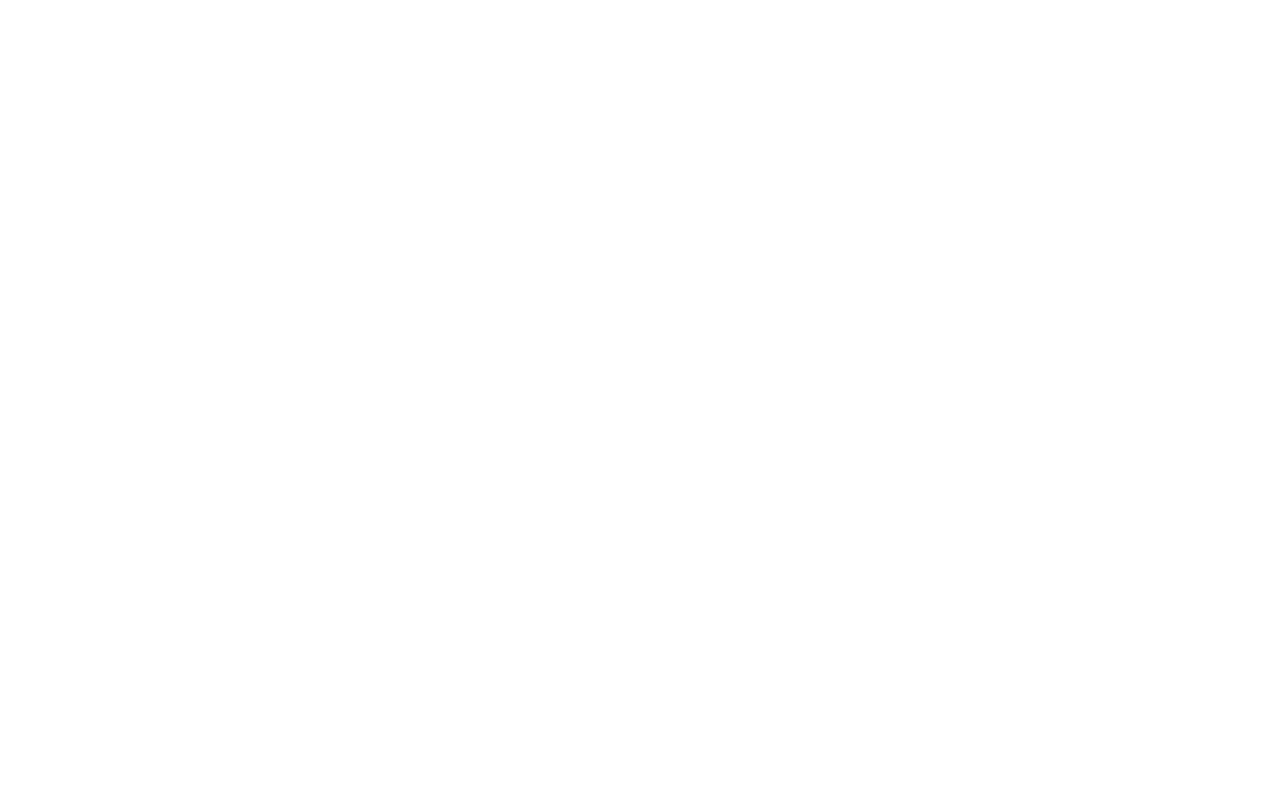
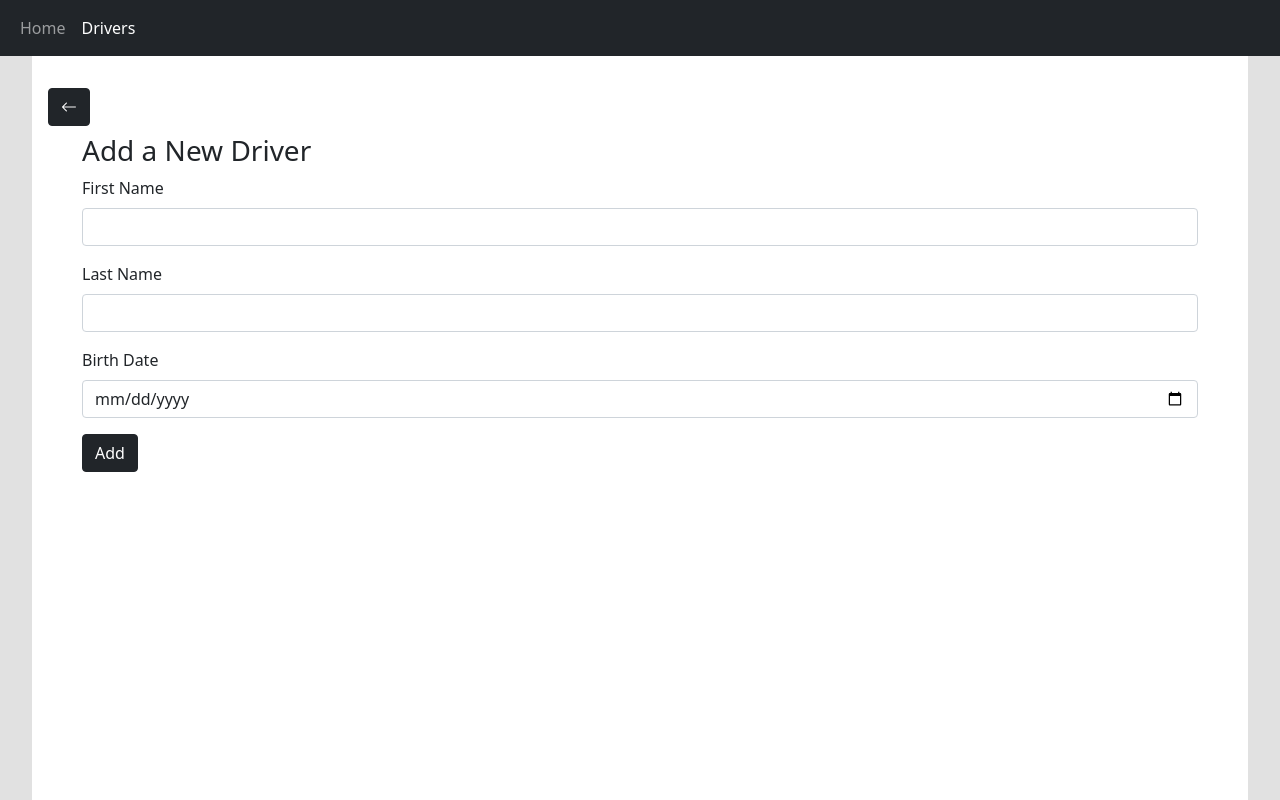
Before and after one commit to nahux/laravel-react-test, a React (Create React App) app: page /driver/add in a window 1280 px wide. Before the commit this address had no page. Built offline with nearby package versions, Linux system fonts and the light colour scheme.

Commit message:
Improved styling and added navbar

```diff
--- a/package.json
+++ b/package.json
@@ -8,6 +8,7 @@
     "@testing-library/user-event": "^13.5.0",
     "axios": "^0.27.2",
     "bootstrap": "^5.1.3",
+    "bootstrap-icons": "^1.8.3",
     "react": "^18.1.0",
     "react-dom": "^18.1.0",
     "react-router-dom": "^6.3.0",
--- a/src/App.css
+++ b/src/App.css
@@ -1,4 +1,23 @@
-.App {
-  text-align: center;
-  margin: 1em 5em;
+html, body, #root, .wrapper {
+    overflow: hidden;
+    height: 100%;
 }
+
+.wrapper {
+    background-color: #e1e1e1;
+}
+
+.content {
+    height: 100%;
+    overflow: auto;
+    background-color: white;
+    margin: 0em 2em;
+    padding: 1em;
+}
+
+@media screen and (max-width: 600px) {
+    .content {
+        margin: 0 2px;
+        padding: 0.5em;
+    }
+}
--- a/src/App.js
+++ b/src/App.js
@@ -1,19 +1,25 @@
 import "./App.css";
 import { BrowserRouter, Routes, Route } from "react-router-dom";
 // Local components
+import Home from "./components/Home/Home";
 import ListDrivers from "./components/Drivers/ListDrivers";
 import AddDriver from "./components/Drivers/AddDriver";
 import EditDriver from "./components/Drivers/EditDriver";
+import Navbar from "./components/Common/Navbar";
 
 function App() {
   return (
-    <div className="App">
+    <div className="wrapper">
       <BrowserRouter>
-        <Routes>
-          <Route path="/" element={ <ListDrivers /> } />
-          <Route path="/add" element={ <AddDriver /> } />
-          <Route path="/edit/:id" element={ <EditDriver /> } />
-        </Routes>
+        <Navbar />
+        <div className="content">
+          <Routes>
+            <Route path="/" element={<Home />} />
+            <Route path="/driver/list" element={<ListDrivers />} />
+            <Route path="/driver/add" element={<AddDriver />} />
+            <Route path="/driver/edit/:id" element={<EditDriver />} />
+          </Routes>
+        </div>
       </BrowserRouter>
     </div>
   );
--- /dev/null
+++ b/src/components/Common/Navbar.js
@@ -0,0 +1,23 @@
+import React from 'react'
+import { NavLink, matchPath, useLocation } from 'react-router-dom'
+
+const Navbar = () => {
+  const { pathname } = useLocation();
+  return (
+    <nav className="navbar navbar-expand-lg navbar-dark bg-dark">
+      <div className="container-fluid">
+        <button className="navbar-toggler" type="button" data-bs-toggle="collapse" data-bs-target="#navbarNavAltMarkup" aria-controls="navbarNavAltMarkup" aria-expanded="false" aria-label="Toggle navigation">
+          <span className="navbar-toggler-icon"></span>
+        </button>
+        <div className="collapse navbar-collapse" id="navbarNavAltMarkup">
+          <div className="navbar-nav">
+            <NavLink className={matchPath("/", pathname) ? 'nav-link active' : 'nav-link'} to="/">Home</NavLink>
+            <NavLink className={matchPath("/driver/*", pathname) ? 'nav-link active' : 'nav-link'} to="/driver/list">Drivers</NavLink>
+          </div>
+        </div>
+      </div>
+    </nav>
+  )
+}
+
+export default Navbar
--- a/src/components/Drivers/AddDriver.js
+++ b/src/components/Drivers/AddDriver.js
@@ -1,6 +1,6 @@
 import React, { useState } from 'react'
 import axios from 'axios'
-import { useNavigate } from 'react-router-dom'
+import { Link, useNavigate } from 'react-router-dom'
 
 const endpoint = 'http://localhost:3001/api/driver';
 
@@ -22,9 +22,10 @@
     navigate('/');
   }
   return (
-    <div className='mt-4'>
-      <h3>Add a New Driver</h3>
+    <div className='mt-2'>
+      <Link to="/driver/list" className='btn btn-dark mt-2 mb-2'><i className="bi bi-arrow-left"></i></Link>
       <div className='container'>
+        <h3>Add a New Driver</h3>
         <form onSubmit={submitForm}>
           {/* First Name */}
           <div className='mb-3'>
@@ -42,7 +43,7 @@
             <input value={birthDate} onChange={(e) => setbirthDate(e.target.value)} name="birthDate" type="date" className='form-control' />
           </div>
 
-          <button type="submit" className='btn btn-primary'>Add</button>
+          <button type="submit" className='btn btn-dark'>Add</button>
         </form>
       </div>
     </div>
--- /dev/null
+++ b/src/components/Drivers/Drivers.css
@@ -0,0 +1,9 @@
+.action-button {
+    color: black;
+    border: none;
+    background: none;
+}
+
+.action-button:hover {
+    color: #838383;
+}
--- a/src/components/Drivers/EditDriver.js
+++ b/src/components/Drivers/EditDriver.js
@@ -1,10 +1,10 @@
 import React, { useEffect, useState } from 'react'
 import axios from 'axios'
-import { useNavigate, useParams } from 'react-router-dom'
+import { Link, useNavigate, useParams } from 'react-router-dom'
 
 const endpoint = 'http://localhost:3001/api/driver';
 
-const AddDriver = () => {
+const EditDriver = () => {
 
   const [firstName, setFirstName] = useState('');
   const [lastName, setLastName] = useState('');
@@ -41,9 +41,10 @@
     navigate('/');
   }
   return (
-    <div className='mt-4'>
-      <h3> Edit Driver</h3>
+    <div className='mt-2'>
+      <Link to="/driver/list" className='btn btn-dark mt-2 mb-2'><i className="bi bi-arrow-left"></i></Link>
       <div className='container'>
+        <h3> Edit Driver</h3>
         <form onSubmit={submitForm}>
           {/* First Name */}
           <div className='mb-3'>
@@ -61,11 +62,11 @@
             <input value={birthDate} onChange={(e) => setbirthDate(e.target.value)} name="birthDate" type="date" className='form-control' />
           </div>
 
-          <button type="submit" className='btn btn-primary'>Edit Driver</button>
+          <button type="submit" className='btn btn-dark'>Edit Driver</button>
         </form>
       </div>
     </div>
   )
 }
 
-export default AddDriver
+export default EditDriver
--- a/src/components/Drivers/ListDrivers.js
+++ b/src/components/Drivers/ListDrivers.js
@@ -1,13 +1,14 @@
 import React, { useEffect, useState } from 'react'
 import axios from 'axios'
 import { Link } from 'react-router-dom'
+import './Drivers.css'
 
 const ListDrivers = () => {
 
   const endpoint = 'http://localhost:3001/api';
 
   const [drivers, setDrivers] = useState([]);
-  useEffect( () => {
+  useEffect(() => {
     getDrivers();
   }, []);
 
@@ -22,14 +23,12 @@
   }
 
   return (
-    <div>
-      <div className=''>
-        <Link to="/add" className='btn btn-success btn-lg mt-2 mb-2 text-white'>+ Driver</Link>
-      </div>
+    <div className='mt-2'>
+      <Link to="/driver/add" className='btn btn-dark mt-2 mb-2'>+ Driver</Link>
 
       {/* Drivers Table */}
       <table className='table table-striped'>
-        <thead className='bg-primary text-white'>
+        <thead>
           <tr>
             <th>First Name</th>
             <th>Last Name</th>
@@ -38,14 +37,14 @@
           </tr>
         </thead>
         <tbody>
-          { drivers.map((driver) => (
+          {drivers.map((driver) => (
             <tr key={driver.id}>
               <td>{driver.first_name}</td>
               <td>{driver.last_name}</td>
               <td>{driver.birth_date}</td>
               <td>
-                <Link to={`/edit/${driver.id}`} className='btn btn-warning'>Edit</Link>
-                <button onClick={() => deleteDriver(driver.id)} className='btn btn-danger'>Delete</button>
+                <Link to={`/driver/edit/${driver.id}`} className='action-button me-2'><i className="bi bi-pencil"></i></Link>
+                <button onClick={() => deleteDriver(driver.id)} className='action-button'><i className="bi bi-trash"></i></button>
               </td>
             </tr>
           ))}
--- /dev/null
+++ b/src/components/Home/Home.js
@@ -0,0 +1,9 @@
+import React from 'react'
+
+const Home = () => {
+  return (
+    <div>Home</div>
+  )
+}
+
+export default Home
--- a/src/index.js
+++ b/src/index.js
@@ -5,6 +5,8 @@
 
 // Bootstrap
 import 'bootstrap/dist/css/bootstrap.min.css';
+import 'bootstrap/dist/js/bootstrap.min.js';
+import 'bootstrap-icons/font/bootstrap-icons.css';
 
 const root = ReactDOM.createRoot(document.getElementById('root'));
 root.render(
```
Also changed, not shown: public/manifest.json, 2 other files (tests, documents, lock files or other folders).
